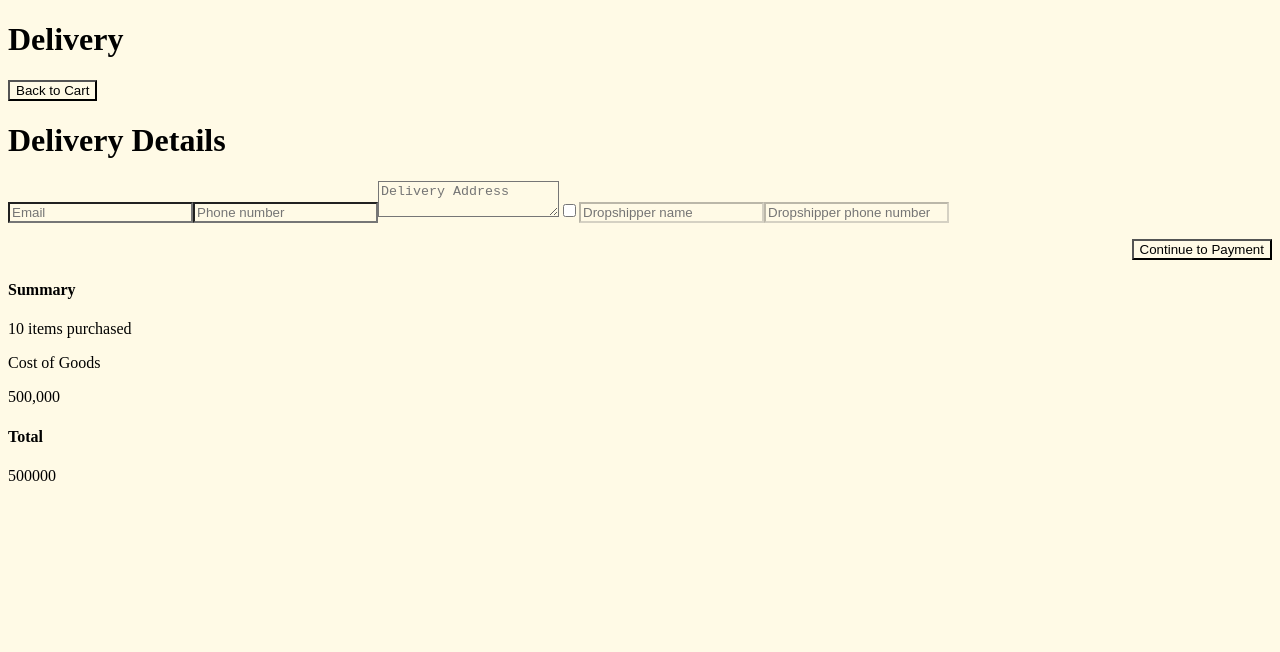
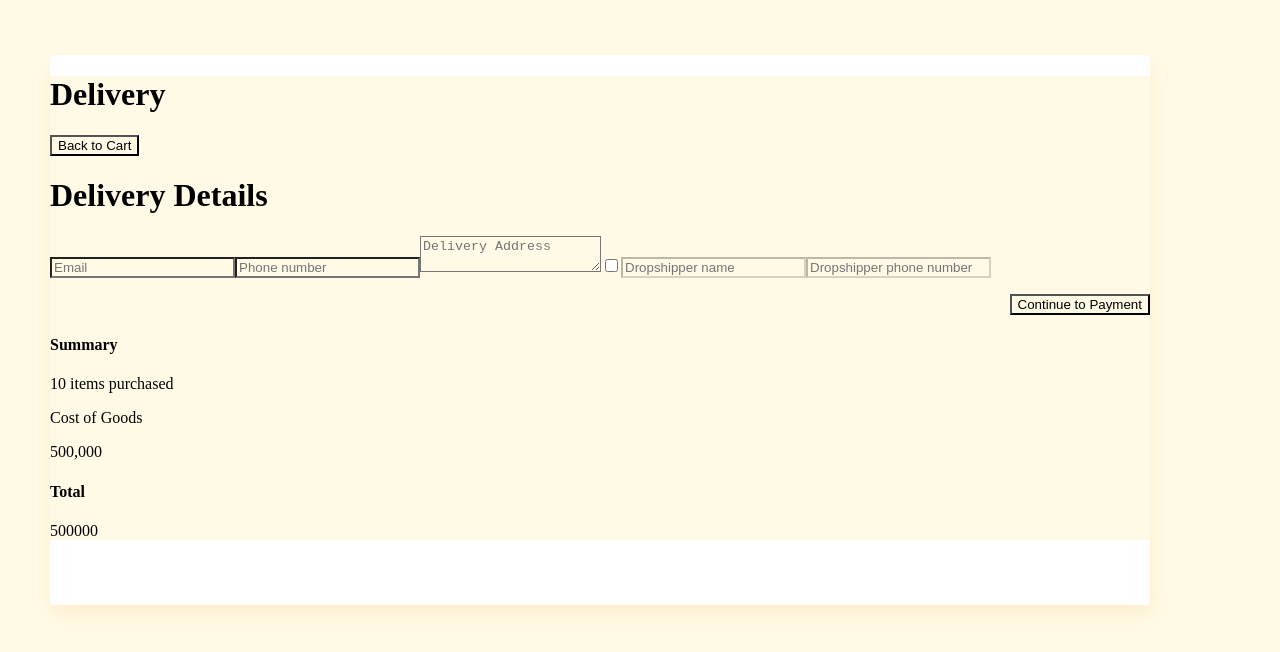
Before and after one commit to alfianahar/jakmall-test, a React (Vite) app: page / in a window 1280 px wide. Shown: the top 652 px of the page. Built offline with nearby package versions, Linux system fonts and the light colour scheme.

Commit message:
add sample css

```diff
--- a/src/App.jsx
+++ b/src/App.jsx
@@ -1,5 +1,6 @@
 import { useEffect, useMemo, useState } from 'react';
 import { useForm, FormProvider, useFormContext, useWatch } from 'react-hook-form';
+import Container from './components/Container';
 import Summary from './components/Summary';
 import DeliveryDetailStep from './form/DeliveryDetailStep';
 import ShipmentStep from './form/ShipmentStep';
@@ -43,7 +44,9 @@ function App() {
   }, [data, currentStepIndex])
 
   return (
+    <Container>
       <FormProvider {...methods} >
+
         <form onChange={handleChange} onSubmit={methods.handleSubmit(onSubmit)}>
           <div >
             <h1>
@@ -70,6 +73,7 @@ function App() {
           <Summary />
         </form>
       </FormProvider>
+    </Container>
   );
 }
 
```
Lines whose indentation alone changed are shown as unchanged.
